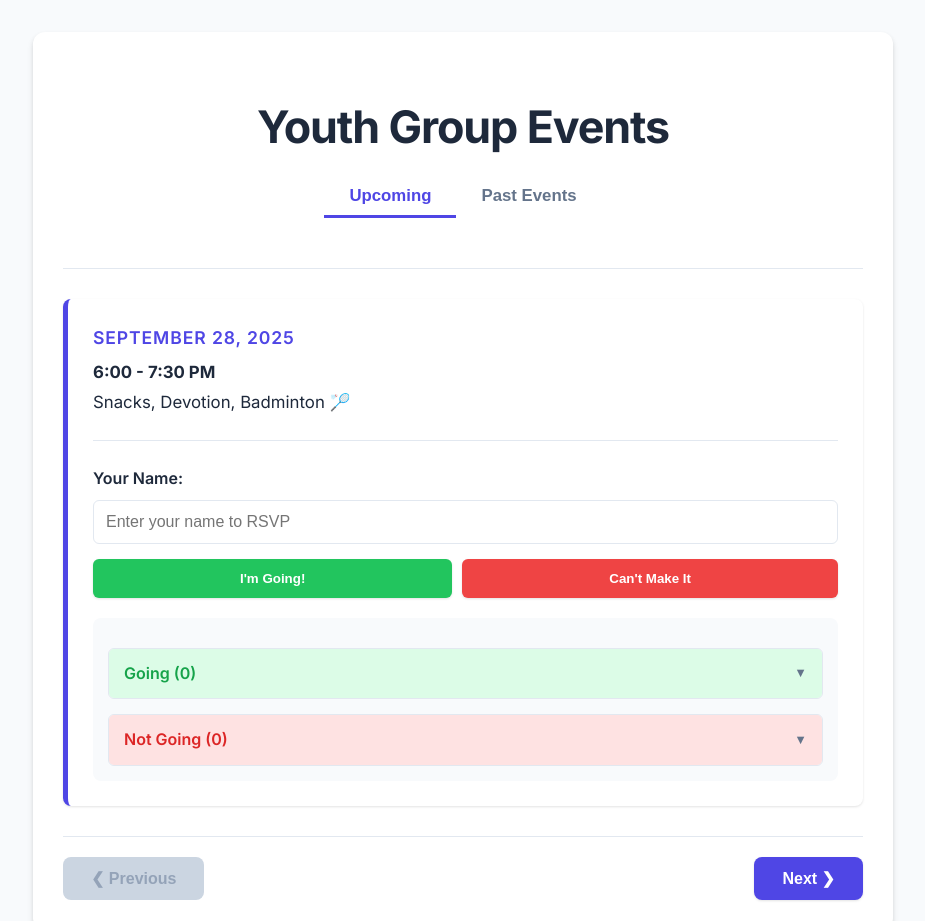
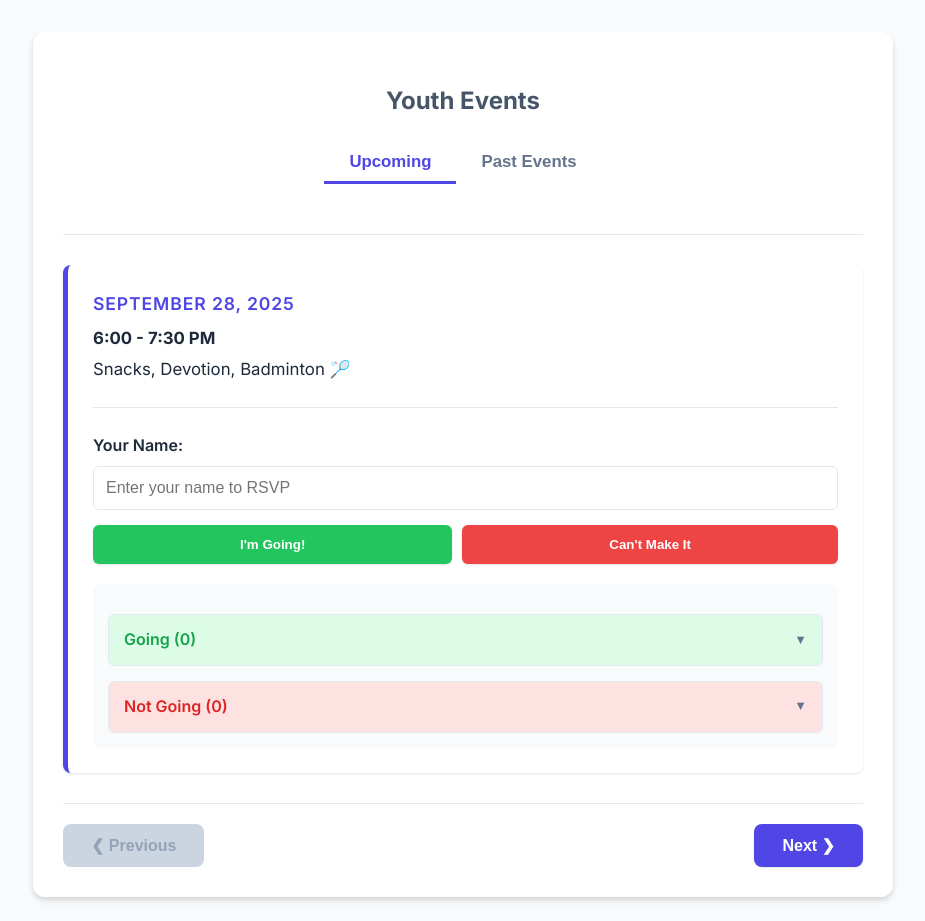
Before and after one commit to SasanAhovan/youthumc, a plain HTML site: page index.html in a window 1280 px wide. Shown: the top 921 px of the page, without its empty margins (177-1102 px from the left). Drawn offline with nearby package versions, Linux system fonts and the light colour scheme; no server answers.

Commit message:
Update index.html
fixing the title

```diff
--- a/index.html
+++ b/index.html
@@ -3,7 +3,7 @@
 <head>
 <meta charset="UTF-8">
 <meta name="viewport" content="width=device-width, initial-scale=1.0">
-<title>Youth Group Events</title>
+<title>Youth Events</title>
 
 <link href="https://fonts.googleapis.com/css2?family=Inter:wght@400;500;600;700&display=swap" rel="stylesheet">
 
@@ -358,7 +358,7 @@
 
 <div class="event-container">
     <div class="event-header">
-        <h1>Youth Group Events</h1>
+        <h2>Youth Events</h2>
         <div class="event-tabs">
             <button class="tab-button active" id="upcoming-tab">Upcoming</button>
             <button class="tab-button" id="past-tab">Past Events</button>
```
